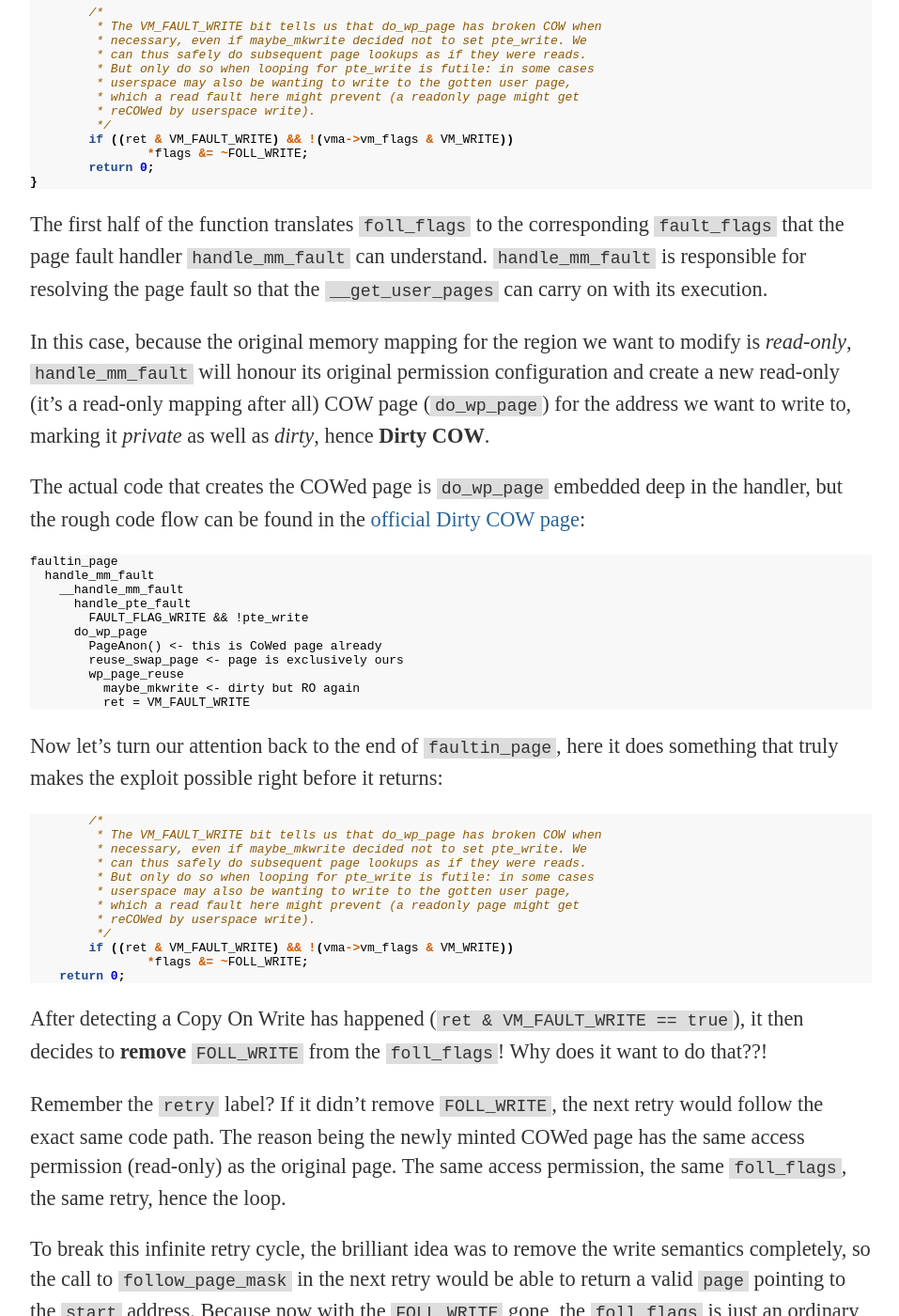
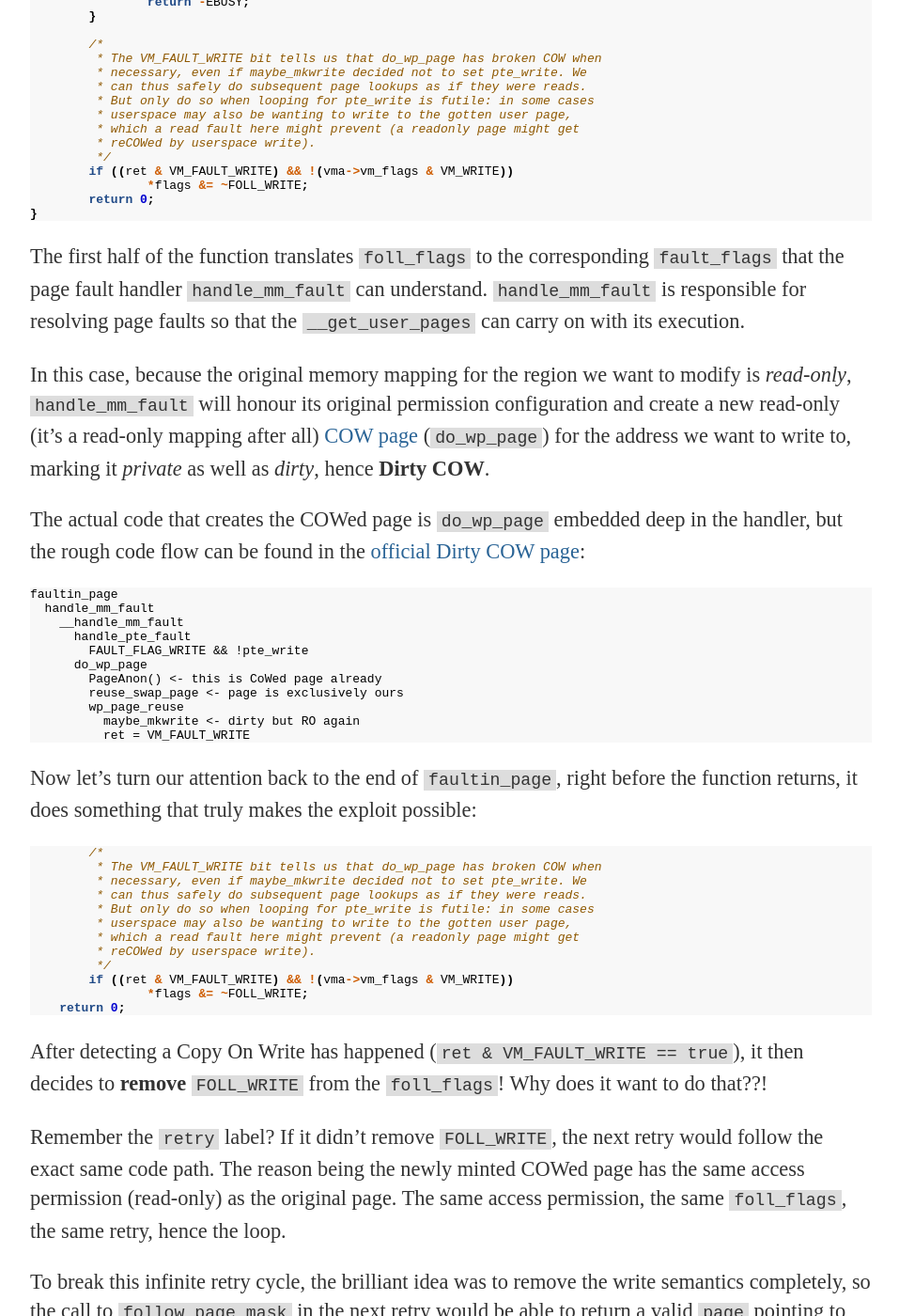
Before and after one commit to chao-tic/chao-tic.github.io, a Jekyll site: the page built from _posts/2017-05-23-dirty-cow.markdown, in a window 1280 px wide and 1400 px high, scrolled down 8026 px. Shown: the whole window at 94% size, without its empty margins (160-1117 px from the left). Built offline with Jekyll 4.4.1, drawn with Linux system fonts in a browser that asks for light colours; comment, search, counter and statistics services are not loaded; some of the changed text lies outside the part shown.

Commit message:
Tweak some wording in dirty cow for clarity

````diff
--- a/_posts/2017-05-23-dirty-cow.markdown
+++ b/_posts/2017-05-23-dirty-cow.markdown
@@ -344,9 +344,9 @@ static int faultin_page(struct task_struct *tsk, struct vm_area_struct *vma,
 }
 ```
 
-The first half of the function translates `foll_flags` to the corresponding `fault_flags` that the page fault handler `handle_mm_fault` can understand. `handle_mm_fault` is responsible for resolving the page fault so that the `__get_user_pages` can carry on with its execution.
+The first half of the function translates `foll_flags` to the corresponding `fault_flags` that the page fault handler `handle_mm_fault` can understand. `handle_mm_fault` is responsible for resolving page faults so that the `__get_user_pages` can carry on with its execution.
 
-In this case, because the original memory mapping for the region we want to modify is _read-only_, `handle_mm_fault` will honour its original permission configuration and create a new read-only (it's a read-only mapping after all) COW page (`do_wp_page`) for the address we want to write to, marking it _private_ as well as _dirty_, hence **Dirty COW**.
+In this case, because the original memory mapping for the region we want to modify is _read-only_, `handle_mm_fault` will honour its original permission configuration and create a new read-only (it's a read-only mapping after all) [COW page](https://en.wikipedia.org/wiki/Copy-on-write) (`do_wp_page`) for the address we want to write to, marking it _private_ as well as _dirty_, hence **Dirty COW**.
 
 The actual code that creates the COWed page is `do_wp_page` embedded deep in the handler, but the rough code flow can be found in the [official Dirty COW page](https://github.com/dirtycow/dirtycow.github.io/wiki/VulnerabilityDetails):
 
@@ -364,7 +364,7 @@ faultin_page
           ret = VM_FAULT_WRITE
 ```
 
-Now let's turn our attention back to the end of `faultin_page`, here it does something that truly makes the exploit possible right before it returns:
+Now let's turn our attention back to the end of `faultin_page`, right before the function returns, it does something that truly makes the exploit possible:
 
 ```c
 	/*
````
Also changed, not shown: other parts of _posts/2017-05-23-dirty-cow.markdown (+2 -2 lines).
